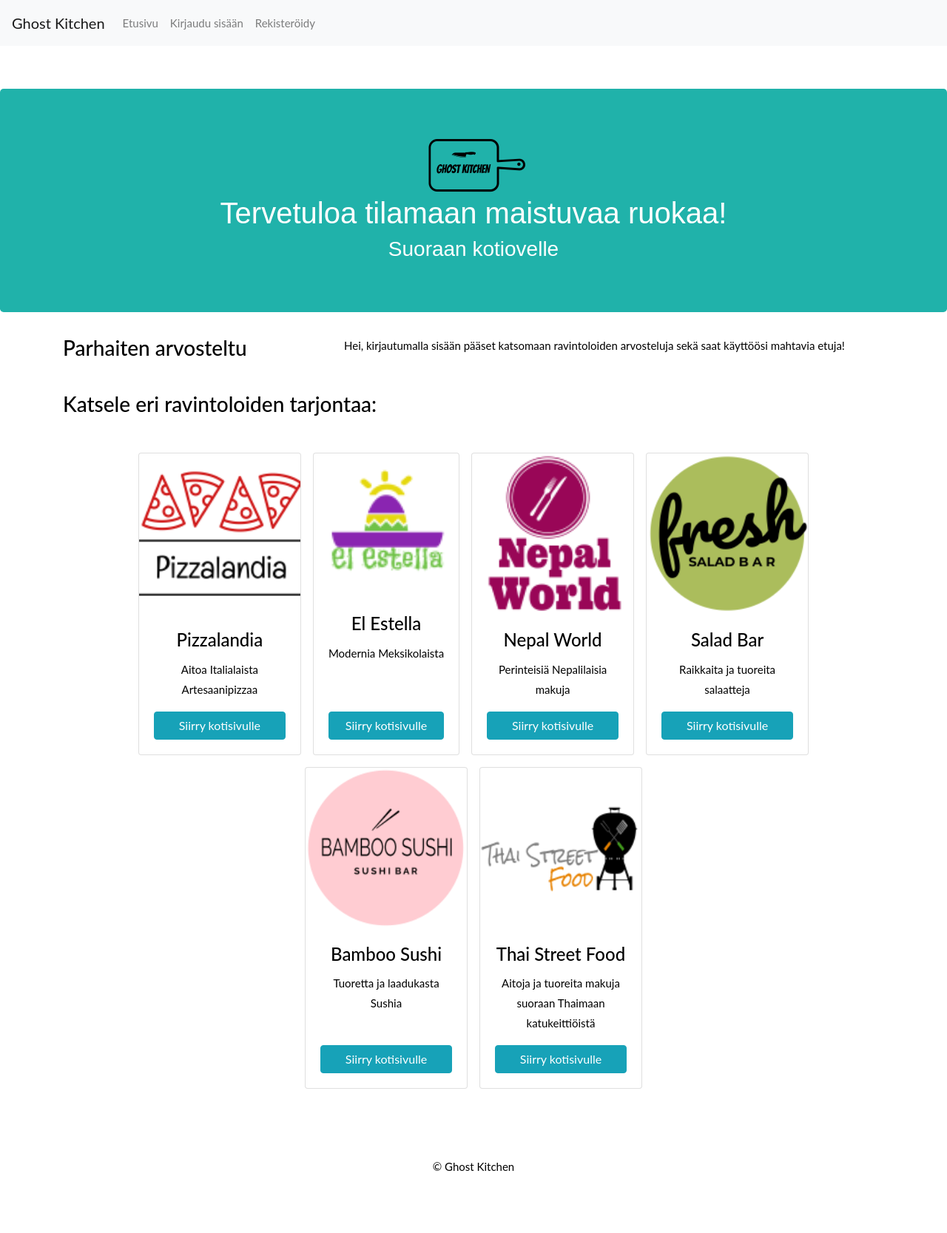
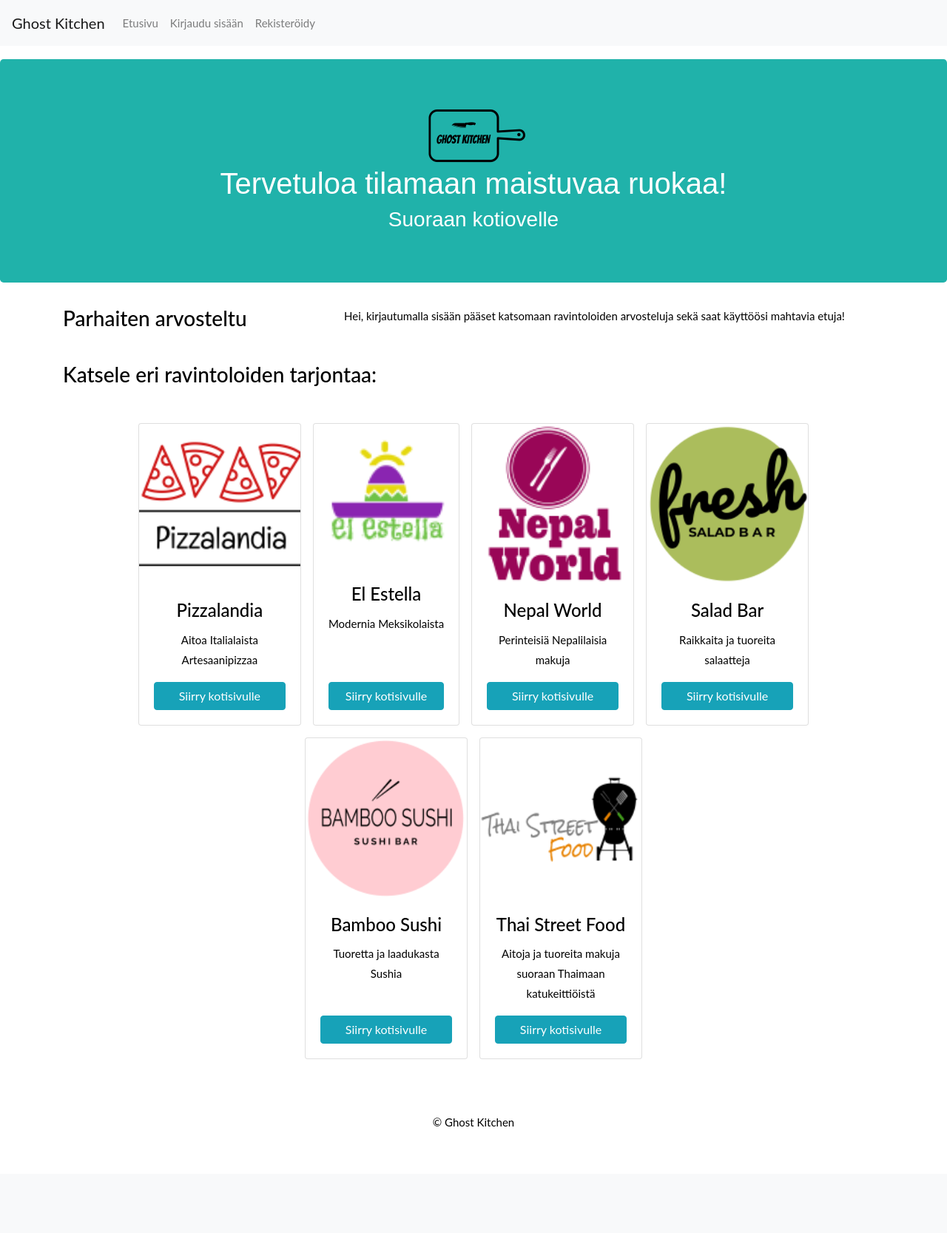
Before and after one commit to Jenniemilia/ghost-kitchen, a Flask app: template templates/index.html in a window 1280 px wide. Shown: the whole page at 74% size. After the commit the page ends 1523 px from the top, so only its background shows below. Run offline with Flask 2, Linux system fonts and the light colour scheme; the template is opened without the code that fills it, so the values that code supplies are empty; some libraries are stand-ins or nearby versions.

Commit message:
Updated the visual layout

```diff
--- a/static/styles.css
+++ b/static/styles.css
@@ -17,7 +17,13 @@
 }
 
 .container-fluid {
-    padding: 60px 50px
+    padding: 40px 30px;
+    margin: auto;
+}
+
+.container-fluid bg-light {
+  padding: 40px 30px;
+  margin: auto;
 }
 
 .card-custom {
--- a/templates/index.html
+++ b/templates/index.html
@@ -7,6 +7,12 @@
 {% block content %}
 
 <body>
+
+<div class="jumbotron text-center">
+    <img src="/static/Logo.png" alt="Logo">
+    <h1>Tervetuloa tilamaan maistuvaa ruokaa!</h1>
+    <h3>Suoraan kotiovelle</h3>
+</div>
 
 
 
@@ -79,7 +85,7 @@
 
 	<div class="row mt-5 justify-content-center"r>
 			<div class="card card-custom mx-2 mb-3">
-				<img class="card-img-top" src="/static/Pizzalandia.png" alt="Pizzalandia">
+				<img class="card-img-top" src="/static/4.png" alt="Pizzalandia">
 					<div class= "card-body d-flex flex-column">
 						<h4 class="card-title text-center">Pizzalandia</h4>
 						<p class="card-text text-center">Aitoa Italialaista Artesaanipizzaa</p>
@@ -89,7 +95,7 @@
 
 
 				<div class="card card-custom mx-2 mb-3">
-					<img class="card-img-top" src="/static/estella.png" alt="El Estella">
+					<img class="card-img-top" src="/static/3.png" alt="El Estella">
 						<div class= "card-body d-flex flex-column">
 							<h4 class="card-title text-center">El Estella</h4>
 							<p class="card-text text-center">Modernia Meksikolaista</p>
@@ -99,7 +105,7 @@
 
 
 				<div class="card card-custom mx-2 mb-3">
-					<img class="card-img-top" src="/static/Nepal_World.png" alt="Nepal World">
+					<img class="card-img-top" src="/static/5.png" alt="Nepal World">
 						<div class= "card-body d-flex flex-column">
 							<h4 class="card-title text-center">Nepal World</h4>
 							<p class="card-text text-center">Perinteisiä Nepalilaisia makuja</p>
@@ -109,7 +115,7 @@
 
 
 				<div class="card card-custom mx-2 mb-3">
-				<img class="card-img-top" src="/static/Salad_Bar.png" alt="Salad Bar">
+				<img class="card-img-top" src="/static/2.png" alt="Salad Bar">
 					<div class= "card-body d-flex flex-column">
 						<h4 class="card-title text-center">Salad Bar</h4>
 						<p class="card-text text-center">Raikkaita ja tuoreita salaatteja</p>
@@ -119,7 +125,7 @@
 
 
 			<div class="card card-custom mx-2 mb-3">
-				<img class="card-img-top" src="/static/Bamboo_sushi.png" alt="Bamboo Sushi">
+				<img class="card-img-top" src="/static/6.png" alt="Bamboo Sushi">
 					<div class= "card-body d-flex flex-column">
 						<h4 class="card-title text-center">Bamboo Sushi</h4>
 						<p class="card-text text-center">Tuoretta ja laadukasta Sushia</p>
@@ -129,7 +135,7 @@
 
 
 				<div class="card card-custom mx-2 mb-3">
-				<img class="card-img-top" src="/static/Thai_street_food.png" alt="Thai Street Food">
+				<img class="card-img-top" src="/static/1.png" alt="Thai Street Food">
 					<div class= "card-body d-flex flex-column">
 						<h4 class="card-title text-center">Thai Street Food</h4>
 						<p class="card-text text-center">Aitoja ja tuoreita makuja suoraan Thaimaan katukeittiöistä</p>
--- a/templates/layout.html
+++ b/templates/layout.html
@@ -66,11 +66,7 @@
 
 
 
-      <div class="jumbotron text-center">
-        <img src="/static/Logo.png" alt="Logo">
-        <h1>Tervetuloa tilamaan maistuvaa ruokaa!</h1>
-        <h3>Suoraan kotiovelle</h3>
-      </div>
+
       </body>
 
         {% block content %}
```
Also changed, not shown: templates/homepage.html (+20 -16 lines), static/1.png (added), static/2.png (added), static/3.png (added), static/4.png (added), static/5.png (added), static/6.png (added), static/logo.png (deleted).
